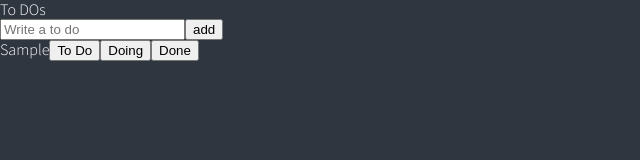
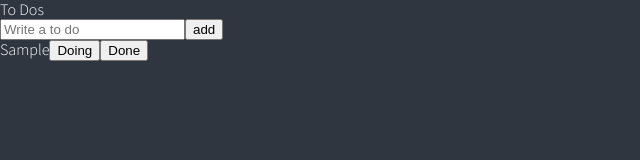
Before and after one commit to kw9212/react-todo-app, a React (Create React App) app: page / in a window 1280 px wide. Both pictures are taken after typing "Sample" into the empty fields and a click on the button "add". Shown: the top 160 px of the page, without its empty margins (0-640 px from the left). Built offline with nearby package versions, Linux system fonts and the light colour scheme.

Commit message:
immutability

```diff
--- a/src/components/ToDo.tsx
+++ b/src/components/ToDo.tsx
@@ -1,12 +1,44 @@
-import { IToDo } from "./atoms";
+import { useSetRecoilState } from "recoil";
+import { IToDo, toDoState } from "./atoms";
 
-function ToDo({ text }: IToDo) {
+function ToDo({ text, category, id }: IToDo) {
+  const setToDos = useSetRecoilState(toDoState);
+  const onClick = (event: React.MouseEvent<HTMLButtonElement>) => {
+    const {
+      currentTarget: { name },
+    } = event;
+    setToDos((oldToDos) => {
+      //target 위치 알아야 한다.
+      //findIndex(조건) 조건에 맞는 index 찾아줌. 단, 조건은 function 형태
+      const targetIndex = oldToDos.findIndex((toDo) => toDo.id === id); //toDo는 ToDoList에 mapping 되는 곳에 있다.
+      //bconst oldToDo = oldToDos[targetIndex];
+      const newToDo = { text, id, category: name };
+      return [
+        ...oldToDos.slice(0, targetIndex),
+        newToDo,
+        ...oldToDos.slice(targetIndex + 1),
+      ];
+    });
+  };
+
   return (
     <li>
       <span>{text}</span>
-      <button>To Do</button>
-      <button>Doing</button>
-      <button>Done</button>
+      {category !== "DOING" && (
+        <button name="DOING" onClick={onClick}>
+          Doing
+        </button>
+      )}
+      {category !== "TO_DO" && (
+        <button name="TO_DO" onClick={onClick}>
+          To Do
+        </button>
+      )}
+      {category !== "DONE" && (
+        <button name="DONE" onClick={onClick}>
+          Done
+        </button>
+      )}
     </li>
   );
 }
--- a/src/components/ToDoList.tsx
+++ b/src/components/ToDoList.tsx
@@ -8,7 +8,7 @@
   console.log(toDos);
   return (
     <div>
-      <h1>To DOs</h1>
+      <h1>To Dos</h1>
       <CreateToDo />
       <ul>
         {toDos.map((toDo) => (
--- a/src/components/atoms.tsx
+++ b/src/components/atoms.tsx
@@ -2,7 +2,7 @@
 
 export interface IToDo {
   text: string;
-  category: "TO_DO" | "DOING" | "DONE"; // ToDo를 만들면 이 셋 중 하나여야만 함
+  category: "TO_DO" | "DOING" | "DONE" | string; // ToDo를 만들면 이 셋 중 하나여야만 함
   id: number;
 }
 
```
